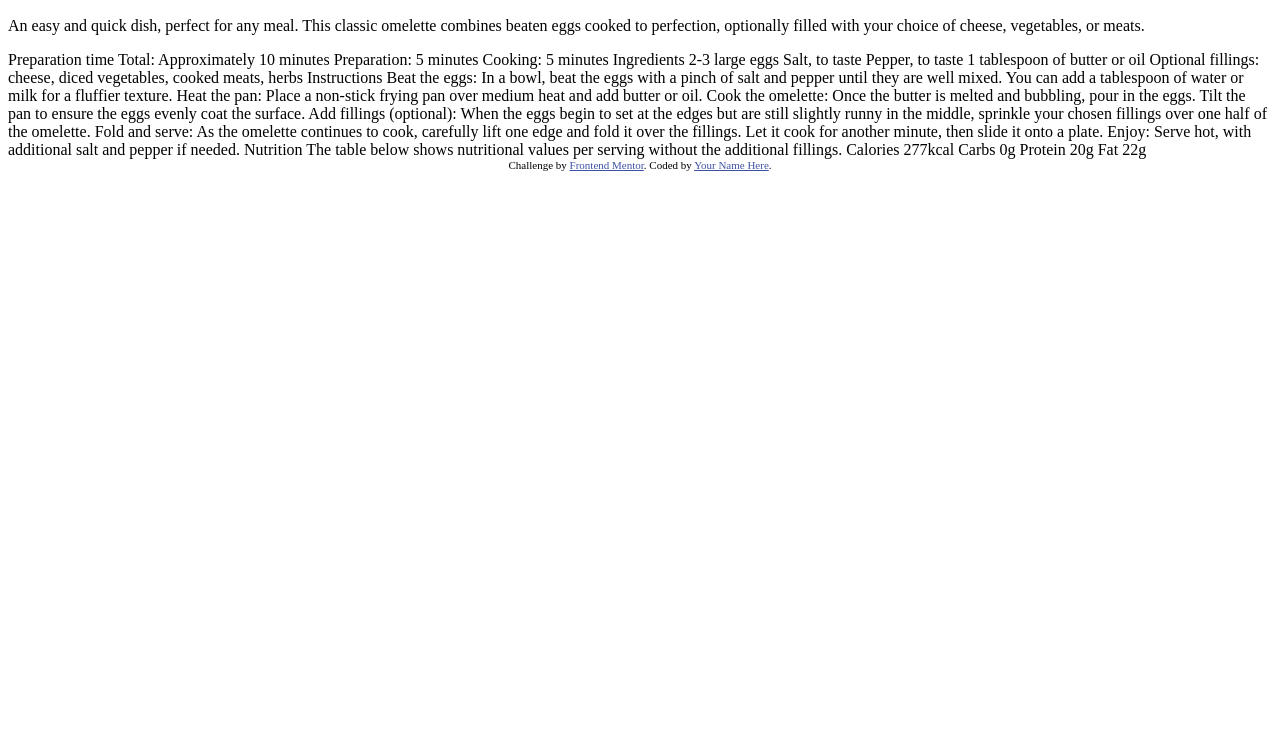
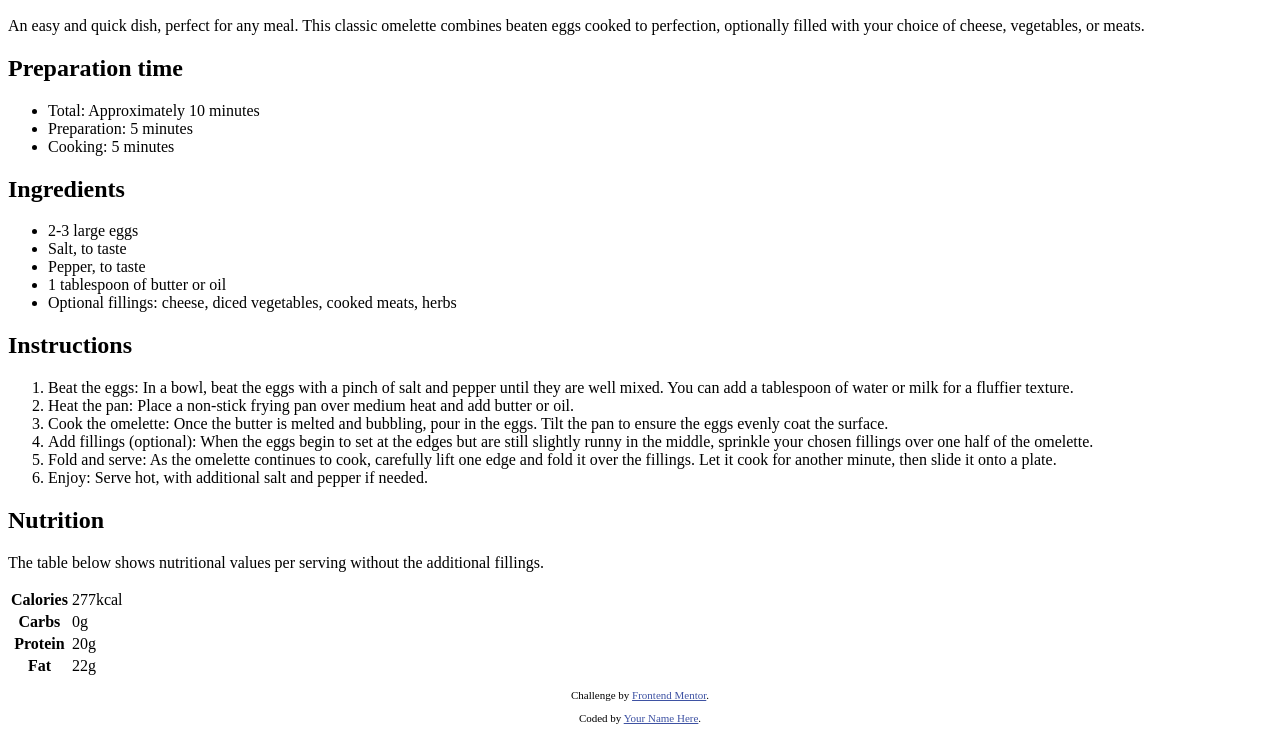
Before and after one commit to cfofana/recipe-page-main, a plain HTML site: page index.html in a window 1280 px wide. Shown: the part 662-1397 px from the top of the page. Before the commit the page ends 841 px from the top, so only its background shows below. Drawn offline with Linux system fonts and the light colour scheme.

Commit message:
Complete html structure of page

```diff
--- a/index.html
+++ b/index.html
@@ -17,70 +17,79 @@
 <body>
   <main>
     <section class="container">
-      <header>
-        <img src="assets/images/image-omelette.jpeg" alt="A plate with an omelete with greens inside it and bread on the side." class="recipe-img">
+      <header class="hero">
+        <img class="recipe-img" src="assets/images/image-omelette.jpeg" alt="A plate with an omelete with greens inside it and bread on the side.">
         <h1 class="recipe-title">Simple Omelette Recipe</h1>
         <p class="recipe-intro">
           An easy and quick dish, perfect for any meal. This classic omelette combines beaten eggs cooked
           to perfection, optionally filled with your choice of cheese, vegetables, or meats.
         </p>
       </header>
+
+      <section class="preparation-time">
+        <h2 class="preparation-time-title">Preparation time</h2>
+        <ul>
+          <li class="preparation-time-item">Total: Approximately 10 minutes</li>
+          <li class="preparation-time-item">Preparation: 5 minutes</li>
+          <li class="preparation-time-item">Cooking: 5 minutes</li>
+        </ul>
+      </section>
+
+      <section class="ingredients">
+        <h2 class="ingredients-title">Ingredients</h2>
+        <ul>
+          <li class="ingredients-item">  2-3 large eggs</li>
+          <li class="ingredients-item">  Salt, to taste</li>
+          <li class="ingredients-item">  Pepper, to taste</li>
+          <li class="ingredients-item">  1 tablespoon of butter or oil</li>
+          <li class="ingredients-item">  Optional fillings: cheese, diced vegetables, cooked meats, herbs</li>
+        </ul>
+      </section>
+
+      <section class="instructions">
+        <h2 class="instructions-title">Instructions</h2>
+        <ol>
+          <li class="instructions-item">Beat the eggs: In a bowl, beat the eggs with a pinch of salt and pepper until they are well mixed.
+            You can add a tablespoon of water or milk for a fluffier texture.</li>
+          <li class="instructions-item">Heat the pan: Place a non-stick frying pan over medium heat and add butter or oil.</li>
+          <li class="instructions-item">Cook the omelette: Once the butter is melted and bubbling, pour in the eggs. Tilt the pan to ensure
+            the eggs evenly coat the surface.</li>
+          <li class="instructions-item">Add fillings (optional): When the eggs begin to set at the edges but are still slightly runny in the
+            middle, sprinkle your chosen fillings over one half of the omelette.</li>
+          <li class="intructions-item">Fold and serve: As the omelette continues to cook, carefully lift one edge and fold it over the
+            fillings. Let it cook for another minute, then slide it onto a plate.</li>
+          <li class="intructions-item">Enjoy: Serve hot, with additional salt and pepper if needed.</li>
+        </ol>
+      </section>
+
+      <section class="nutrition">
+        <h2 class="nutrition-title">Nutrition</h2>
+        <p class="nutrition-text">The table below shows nutritional values per serving without the additional fillings.</p>
+        <table>
+          <tr>
+            <th class="row-title">Calories</th>
+            <td class="row-data">277kcal</td>
+          </tr>
+          <tr>
+            <th class="row-title">Carbs</th>
+            <td class="row-data">0g</td>
+          </tr>
+          <tr>
+            <th class="row-title">Protein</th>
+            <td class="row-data">20g</td>
+          </tr>
+          <tr>
+            <th class="row-title">Fat</th>
+            <td class="row-data">22g</td>
+          </tr>
+        </table>
+      </section>
     </section>
   </main>
-  <footer></footer>
 
-
-  Preparation time
-
-  Total: Approximately 10 minutes
-  Preparation: 5 minutes
-  Cooking: 5 minutes
-
-  Ingredients
-
-  2-3 large eggs
-  Salt, to taste
-  Pepper, to taste
-  1 tablespoon of butter or oil
-  Optional fillings: cheese, diced vegetables, cooked meats, herbs
-
-  Instructions
-
-  Beat the eggs: In a bowl, beat the eggs with a pinch of salt and pepper until they are well mixed.
-  You can add a tablespoon of water or milk for a fluffier texture.
-
-  Heat the pan: Place a non-stick frying pan over medium heat and add butter or oil.
-
-  Cook the omelette: Once the butter is melted and bubbling, pour in the eggs. Tilt the pan to ensure
-  the eggs evenly coat the surface.
-
-  Add fillings (optional): When the eggs begin to set at the edges but are still slightly runny in the
-  middle, sprinkle your chosen fillings over one half of the omelette.
-
-  Fold and serve: As the omelette continues to cook, carefully lift one edge and fold it over the
-  fillings. Let it cook for another minute, then slide it onto a plate.
-
-  Enjoy: Serve hot, with additional salt and pepper if needed.
-
-  Nutrition
-
-  The table below shows nutritional values per serving without the additional fillings.
-
-  Calories
-  277kcal
-
-  Carbs
-  0g
-
-  Protein
-  20g
-
-  Fat
-  22g
-
-  <div class="attribution">
-    Challenge by <a href="https://www.frontendmentor.io?ref=challenge" target="_blank">Frontend Mentor</a>.
-    Coded by <a href="#">Your Name Here</a>.
-  </div>
+  <footer class="attribution">
+      <p>Challenge by <a href="https://www.frontendmentor.io?ref=challenge" target="_blank">Frontend Mentor</a>. </p>
+      <p>Coded by <a href="#">Your Name Here</a>.</p>
+  </footer>
 </body>
 </html>
```
